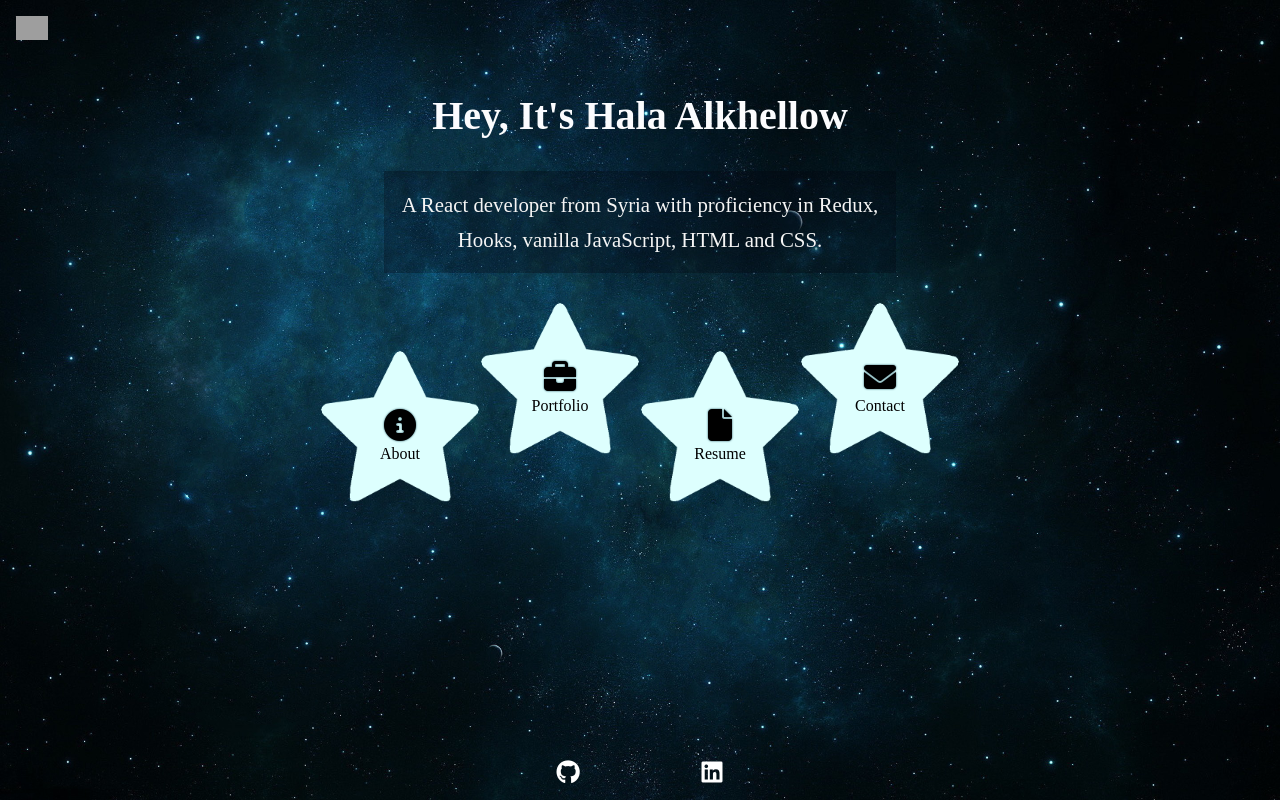
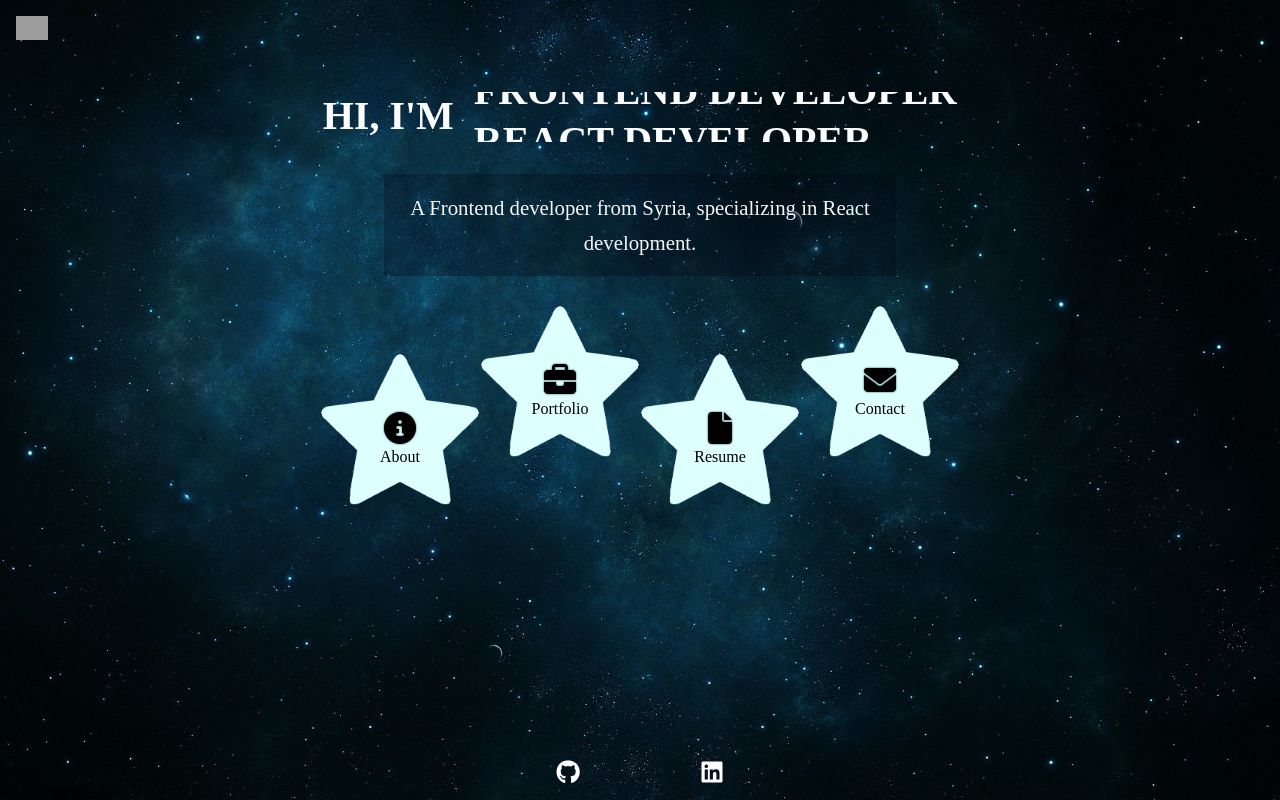
Before and after one commit to halakhellow/portfolio, a React (Create React App) app: page / in a window 1280 px wide. Built offline with nearby package versions, Linux system fonts and the light colour scheme; grey boxes are pictures that could not be loaded; a web font is replaced by a local one.

Commit message:
edit HomePage title and add some animation to it + edit the bio in the same page

```diff
--- a/src/pages/HomePage/HomePage.css
+++ b/src/pages/HomePage/HomePage.css
@@ -1,48 +1,61 @@
 .HomePage-title {
+  display: flex;
+  justify-content: center;
   margin-top: 2rem;
   font-size: 2.5rem;
   color: #fbfcfe;
 }
 
-.HomePage-title span {
-  display: inline-block;
-  background: #fbfcfe -webkit-gradient(linear, 100% 0, 0 0, from(#fbfcfe), color-stop(0.5, #fff498), to(#fbfcfe));
-  background-position: -4rem top;
-  background-repeat: no-repeat;
-  -webkit-background-clip: text;
-  background-clip: text;
-  -webkit-text-fill-color: transparent;
-  -webkit-animation-name: shimmer;
-  animation-name: shimmer;
-  -webkit-animation-duration: 7s;
-  animation-duration: 7s;
-  -webkit-animation-iteration-count: infinite;
-  animation-iteration-count: infinite;
-  -webkit-background-size: 4rem 100%;
-  background-size: 2rem 100%;
+.HomePage-title div {
+  text-transform: uppercase;
 }
 
-@-webkit-keyframes shimmer {
-  0% {
-    background-position: -4rem top;
-  }
-  70% {
-    background-position: 17.5rem top;
-  }
-  100% {
-    background-position: 17.5rem top;
-  }
+.HomePage-title .iamSection {
+  text-align: right;
+  float: left;
+}
+.HomePage-title .slideSection {
+  text-align: left;
+  overflow: hidden;
+  display: block;
+  white-space: nowrap;
+}
+.HomePage-title .slideSection p {
+  margin: 0px !important;
 }
 
-@keyframes shimmer {
+.HomePage-title .scroller {
+  height: 50px;
+  line-height: 50px;
+  overflow: hidden;
+}
+.HomePage-title .scroller .inner {
+  animation: 10s normal infinite running scroll;
+}
+@keyframes scroll {
   0% {
-    background-position: -4rem top;
+    margin-top: 0px;
   }
-  70% {
-    background-position: 17.5rem top;
+  16.6% {
+    margin-top: 0px;
   }
+
+  33.2% {
+    margin-top: -50px;
+  }
+  49.8% {
+    margin-top: -50px;
+  }
+
+  66.4% {
+    margin-top: -100px;
+  }
+  83% {
+    margin-top: -100px;
+  }
+
   100% {
-    background-position: 17.5rem top;
+    margin-top: 0px;
   }
 }
 
--- a/src/pages/HomePage/HomePage.js
+++ b/src/pages/HomePage/HomePage.js
@@ -12,11 +12,19 @@ let HomePage = () => {
       <div className="page">
         <Header home />
         <h1 className="HomePage-title">
-          Hey, It's <span>Hala Alkhellow</span>
+          <div className="iamSection">Hi, I'm &nbsp;</div>
+          <div className="slideSection">
+            <div class="scroller">
+              <div class="inner">
+                <p>Hala Alkhellow</p>
+                <p>FrontEnd Developer</p>
+                <p>React Developer</p>
+              </div>
+            </div>
+          </div>
         </h1>
         <p className="HomePage-bio">
-          A React developer from Syria with proficiency in Redux, Hooks, vanilla
-          JavaScript, HTML and CSS.
+          A Frontend developer from Syria, specializing in React development.
         </p>
         <Sections />
       </div>
```
